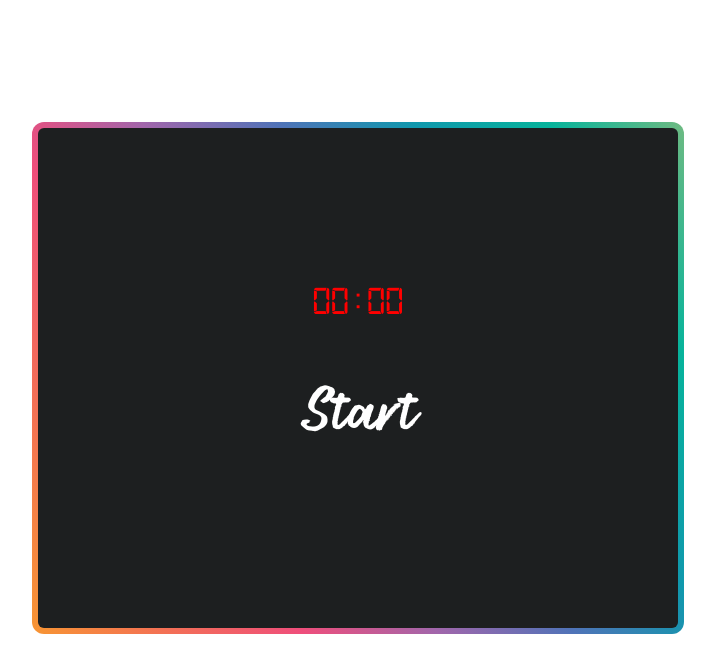
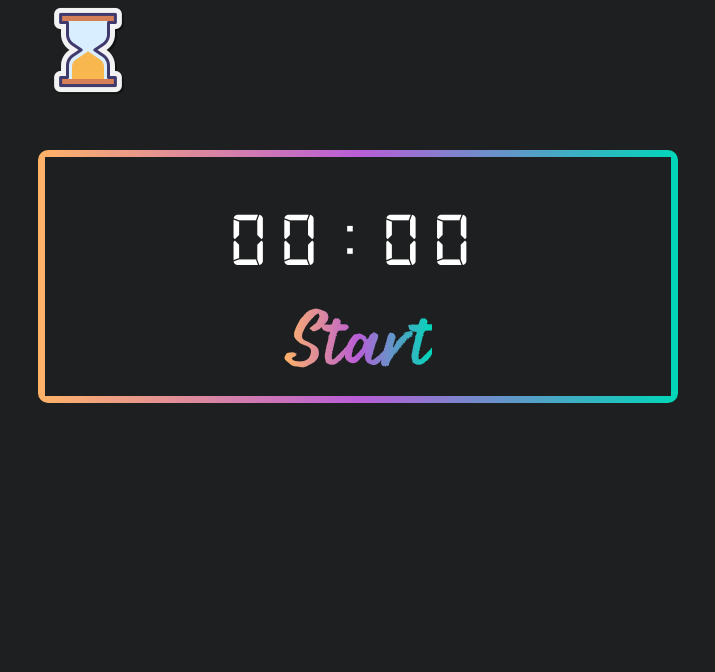
Before and after one commit to jagroshansingh/BullsEye-Game, a React (Create React App) app in the folder frontend/: page / in a window 1280 px wide. Shown: the top 672 px of the page, without its empty margins (282-997 px from the left). Built offline with nearby package versions, Linux system fonts and the light colour scheme.

Commit message:
Frontend Added

```diff
--- a/frontend/src/App.css
+++ b/frontend/src/App.css
@@ -1,14 +1,13 @@
 .App {
   text-align: center;
-  /* background-color: #1d1f20;  */
+  background-color: #1d1f20;
 }
-* {
-  /* background-color: #1d1f20 */
-}
+
 .App-logo {
   height: 40vmin;
   pointer-events: none;
 }
+
 
 @media (prefers-reduced-motion: no-preference) {
   .App-logo {
--- a/frontend/src/App.tsx
+++ b/frontend/src/App.tsx
@@ -1,15 +1,16 @@
-import React from 'react';
-import logo from './logo.svg';
-import './App.css';
-import { DemoPage } from './Pages/DemoPage';
-import { GamePage } from './Pages/GamePage';
-
+import React from "react";
+import logo from "./logo.svg";
+import "./App.css";
+import { DemoPage } from "./Pages/DemoPage";
+import { GamePage } from "./Pages/GamePage";
 
 function App() {
   return (
     <div className="App">
       {/* <DemoPage/> */}
-      <GamePage/>
+      <div>
+        <GamePage />
+      </div>
     </div>
   );
 }
--- a/frontend/src/Components/Stopwatch.css
+++ b/frontend/src/Components/Stopwatch.css
@@ -1,91 +1,72 @@
 @font-face {
-  font-family: "Digital"; /*Can be any text*/
+  font-family: "Digital";
   src: local("digital-7"), url("../fonts/digital-7.ttf") format("truetype");
 }
 @font-face {
-  font-family: "DigitalI"; /*Can be any text*/
+  font-family: "DigitalI";
   src: local("digital-7 (italic)"),
     url("../fonts/digital-7 (italic).ttf") format("truetype");
 }
 @font-face {
-  font-family: "DigitalMI"; /*Can be any text*/
+  font-family: "DigitalMI";
   src: local("digital-7 (mono italic)"),
     url("../fonts/digital-7 (mono italic).ttf") format("truetype");
 }
 @font-face {
-  font-family: "DigitalM"; /*Can be any text*/
+  font-family: "DigitalM";
   src: local("digital-7 (mono)"),
     url("../fonts/digital-7 (mono).ttf") format("truetype");
 }
 @font-face {
-  font-family: "Young"; /*Can be any text*/
+  font-family: "Young";
   src: local("Young Style"), url("../fonts/Young Style.ttf") format("truetype");
 }
 
 * {
-  /* background-color: #1d1f20; */
+  background-color: #1d1f20;
+}
+.stopMain {
+  width: 50%;
+  margin: auto;
 }
 
 .container {
   font-family: "DigitalM";
-  font-size: 40px;
-  color: red;
+  font-size: 6vw;
+  color: white;
 }
 .buttonText {
   font-family: "Young";
-  font-size: 40px;
-  margin: 50px;
+  margin-top: 10%;
+  font-size: 4vw;
+  background: linear-gradient(270deg, #00d7b9, #b95dd7 50%, #ffb367 100%);
+  -webkit-background-clip: text;
+  -webkit-text-fill-color: transparent;
 }
-#box {
+.stopwatch {
+  margin: 50px auto;
+  /* background-color: #1d1f20; */
+  border: 7px solid transparent;
+  letter-spacing: 1em;
+  font-weight: 500;
+  padding: 1rem;
   display: flex;
   flex-direction: column;
+  justify-content: center;
   align-items: center;
-  justify-content: center;
-  width: 50%;
-  height: 500px;
-  color: white;
-  font-size: 2.5rem;
-  margin: auto;
-  margin-top: 10%;
-}
-.stopwatch {
-  --borderWidth: 6px;
-  background: #1d1f20;
-  position: relative;
-  border-radius: var(--borderWidth);
-}
-.stopwatch:after {
-  content: "";
-  position: absolute;
-  top: calc(-1 * var(--borderWidth));
-  left: calc(-1 * var(--borderWidth));
-  height: calc(100% + var(--borderWidth) * 2);
-  width: calc(100% + var(--borderWidth) * 2);
-  background: linear-gradient(
-    60deg,
-    #f79533,
-    #f37055,
-    #ef4e7b,
-    #a166ab,
-    #5073b8,
-    #1098ad,
-    #07b39b,
-    #6fba82
-  );
-  border-radius: calc(2 * var(--borderWidth));
-  z-index: -1;
-  animation: animatedgradient 3s ease alternate infinite;
-  /* background-size: 300% 300%; */
 }
 
-@keyframes animatedgradient {
-  0% {
-    background-position: 0% 50%;
-  }
-  50% {
-    background-position: 100% 50%;
-  }
+.demo {
+  background-image: linear-gradient(#1d1f20, #1d1f20),
+    linear-gradient(270deg, #00d7b9, #b95dd7 50%, #ffb367 100%);
+  border-radius: 10px;
+  background-repeat: no-repeat;
+  background-origin: padding-box, border-box;
+  text-align: center;
+}
+
+@keyframes highlight {
   100% {
-    background-position: 0% 50%;
+    background-position: 0 0, 0 0;
   }
 }
--- a/frontend/src/Components/Stopwatch.tsx
+++ b/frontend/src/Components/Stopwatch.tsx
@@ -5,6 +5,7 @@ import "../fonts/digital-7.ttf";
 import "../fonts/digital-7 (italic).ttf";
 import "../fonts/digital-7 (mono italic).ttf";
 import "../fonts/digital-7 (mono).ttf";
+import sand from "../asset/sand.png";
 
 export const Stopwatch = () => {
   const [time, setTime] = useState(0);
@@ -22,10 +23,9 @@ export const Stopwatch = () => {
     return () => clearInterval(interval);
   }, [running]);
   return (
-    <div
-      // style={{ width: "100vw", height: "100vh", backgroundColor: "#1d1f20" }}
-    >
-      <div className="stopwatch" id="box">
+    <div className="stopMain">
+      <img style={{ width: "100px" }} src={sand} alt="" />
+      <div className="stopwatch demo animated" id="box">
         <div className="numbers">
           <span className="container">
             {("0" + Math.floor((time / 1000) % 60)).slice(-2)}:
```
Also changed, not shown: frontend/src/Pages/GamePage.tsx (+5 -5 lines), frontend/src/asset/sand.png (added).
